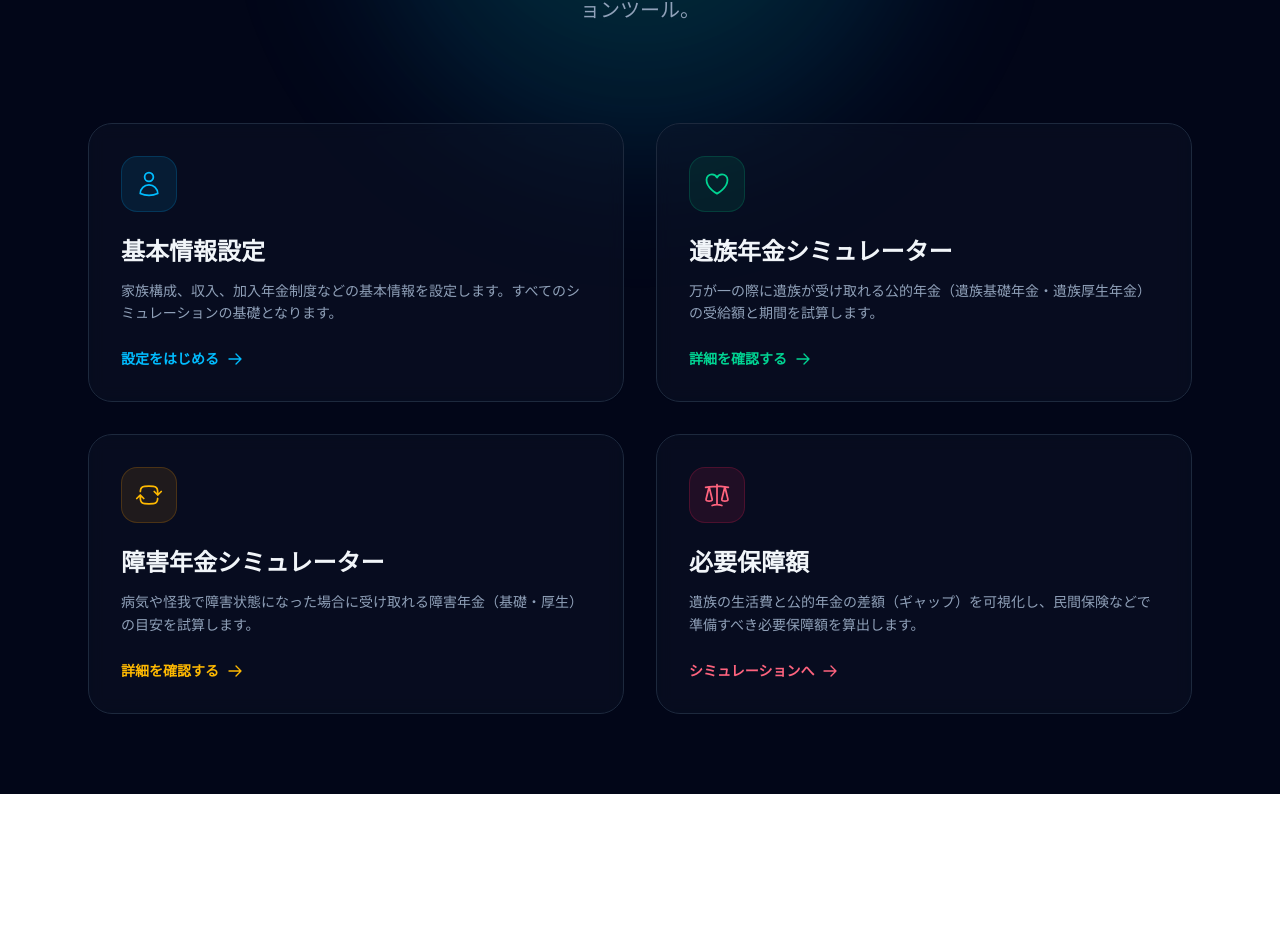
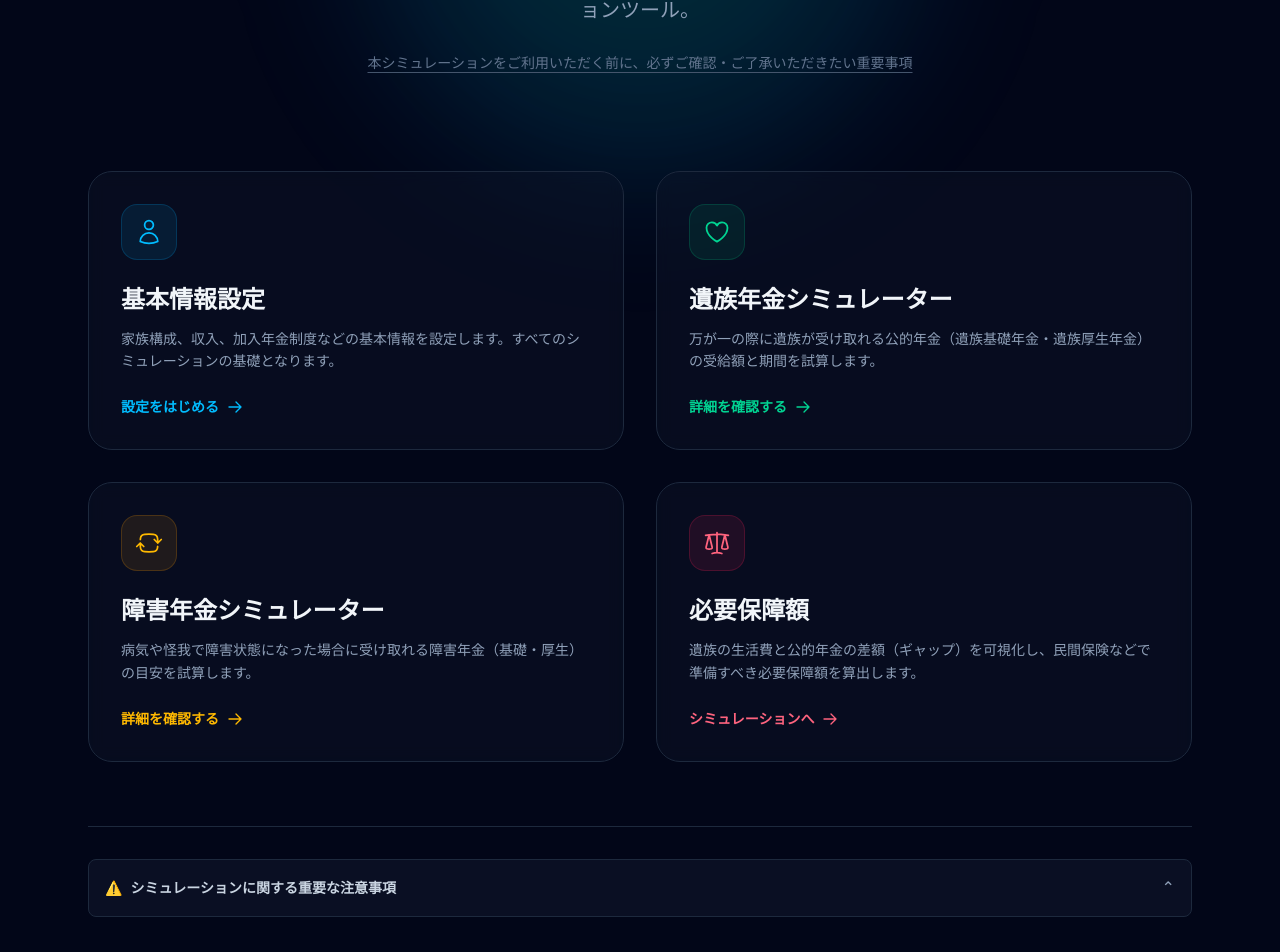
Before and after one commit to dadjfancrypto/LPC, a Next.js app: page / in a window 1280 px wide. Shown: the part 365-1317 px from the top of the page. Before the commit the page ends 1159 px from the top, so only its background shows below. Built offline with nearby package versions, Linux system fonts and the light colour scheme.

Commit message:
追加: SimulationDisclaimerコンポーネントとTOPページへのリンク実装

```diff
--- a/app/page.tsx
+++ b/app/page.tsx
@@ -1,8 +1,22 @@
 'use client';
 
+import { useState } from 'react';
 import Link from 'next/link';
+import SimulationDisclaimer from '../components/SimulationDisclaimer';
 
 export default function Home() {
+  const [showDisclaimer, setShowDisclaimer] = useState(false);
+
+  const handleDisclaimerClick = () => {
+    setShowDisclaimer(true);
+    // スクロールしてコンポーネントを表示
+    setTimeout(() => {
+      const element = document.getElementById('disclaimer-section');
+      if (element) {
+        element.scrollIntoView({ behavior: 'smooth', block: 'start' });
+      }
+    }, 100);
+  };
   return (
     <div className="min-h-screen bg-slate-950 text-slate-100 font-sans selection:bg-sky-500/30">
       <main className="max-w-6xl mx-auto px-6 py-20">
@@ -27,6 +41,14 @@ export default function Home() {
               将来の不確実性に、確かな備えを。<br className="hidden md:block" />
               公的年金と必要保障額を可視化する、プロフェッショナルなシミュレーションツール。
             </p>
+            <div className="mt-6">
+              <button
+                onClick={handleDisclaimerClick}
+                className="text-slate-500 hover:text-slate-400 text-sm transition-colors duration-200 underline underline-offset-4 decoration-slate-600 hover:decoration-slate-500"
+              >
+                本シミュレーションをご利用いただく前に、必ずご確認・ご了承いただきたい重要事項
+              </button>
+            </div>
           </div>
         </header>
 
@@ -140,6 +162,11 @@ export default function Home() {
             </div>
           </Link>
         </div>
+
+        {/* Simulation Disclaimer Section */}
+        <div id="disclaimer-section" className="mt-16">
+          <SimulationDisclaimer isOpen={showDisclaimer} onToggle={() => setShowDisclaimer(!showDisclaimer)} />
+        </div>
       </main>
     </div>
   );
--- /dev/null
+++ b/components/SimulationDisclaimer.tsx
@@ -0,0 +1,117 @@
+'use client';
+
+import { useState, useEffect, useRef } from 'react';
+
+interface SimulationDisclaimerProps {
+  isOpen?: boolean;
+  onToggle?: () => void;
+}
+
+export default function SimulationDisclaimer({ isOpen: externalIsOpen, onToggle }: SimulationDisclaimerProps) {
+  const [internalIsOpen, setInternalIsOpen] = useState(false);
+  const isOpen = externalIsOpen !== undefined ? externalIsOpen : internalIsOpen;
+  const detailsRef = useRef<HTMLDetailsElement>(null);
+
+  useEffect(() => {
+    if (externalIsOpen !== undefined && externalIsOpen && detailsRef.current) {
+      // すべてのdetails要素を開く
+      const allDetails = detailsRef.current.querySelectorAll('details');
+      allDetails.forEach((detail) => {
+        detail.open = true;
+      });
+    }
+  }, [externalIsOpen]);
+
+  const handleToggle = () => {
+    if (externalIsOpen === undefined) {
+      setInternalIsOpen((prev) => !prev);
+    }
+    if (onToggle) {
+      onToggle();
+    }
+  };
+
+  return (
+    <div className="disclaimer-container mt-12 pt-8 border-t border-slate-800">
+      <button
+        onClick={handleToggle}
+        className="w-full flex items-center justify-between mb-4 p-4 rounded-lg bg-slate-900/60 border border-slate-800 hover:border-slate-700 hover:bg-slate-900/80 transition-all duration-300"
+      >
+        <h3 className="text-sm font-semibold text-slate-300 flex items-center gap-2">
+          <span className="text-amber-400">⚠️</span>
+          シミュレーションに関する重要な注意事項
+        </h3>
+        <span className={`text-slate-400 transition-transform duration-300 ${isOpen ? 'rotate-180' : ''}`}>
+          ⌃
+        </span>
+      </button>
+
+      {isOpen && (
+        <div ref={detailsRef} className="space-y-4">
+          <p className="text-xs text-slate-400 leading-relaxed">
+            このシミュレーションは、お客様の保障の現状を概算で把握し、保険提案のたたき台を作成するためのものです。実際の公的給付額や将来の必要額とは異なる場合がありますので、必ず以下の点をご理解のうえご参照ください。
+          </p>
+
+          <div className="space-y-3">
+            {/* 1. 概算・現状ベースの計算に関する注意 */}
+            <details className="p-4 bg-slate-900/40 border border-slate-800 rounded-lg hover:border-slate-700 transition-colors">
+              <summary className="font-medium text-slate-300 cursor-pointer list-none flex items-center justify-between">
+                <span>1. 概算・現状ベースの計算に関する注意</span>
+                <span className="text-slate-500 text-xs">⌃</span>
+              </summary>
+              <ul className="list-disc pl-5 mt-3 text-xs text-slate-400 space-y-2 leading-relaxed">
+                <li>
+                  <strong className="text-slate-300">【現在の情報に基づく概算です】</strong> 本シミュレーションは、「現在の生活状況、現在の給与水準」に基づいて計算しています。将来の昇給、退職金、企業年金、その他の資産の増加などは一切反映されておりません。
+                </li>
+                <li>
+                  <strong className="text-slate-300">【物価上昇率・金利は考慮していません】</strong> 将来の物価上昇（インフレ）や金利の変動は考慮していません。このため、将来の「不足額」は、物価上昇の影響を受けてさらに大きくなる可能性があります。
+                </li>
+                <li>
+                  <strong className="text-slate-300">【概算の計算式を適用しています】</strong> 入力された「年収」を基に、公的年金制度上の「平均報酬月額」を推定し、計算式に当てはめて公的給付額を算出しています。実際の受給額は、加入期間、保険料納付状況によって必ず異なります。
+                </li>
+                <li>
+                  <strong className="text-slate-300">【加入期間の特例に関する注意】</strong> 遺族年金および障害年金の給付額計算において、年金加入期間が25年（300カ月）未満の場合は特例として300カ月と見なして計算していますが、実際の受給資格や金額は、個別の加入履歴に基づき日本年金機構が決定します。
+                </li>
+              </ul>
+            </details>
+
+            {/* 2. 公的給付の変動に関する注意 */}
+            <details className="p-4 bg-slate-900/40 border border-slate-800 rounded-lg hover:border-slate-700 transition-colors">
+              <summary className="font-medium text-slate-300 cursor-pointer list-none flex items-center justify-between">
+                <span>2. 公的給付の変動に関する注意</span>
+                <span className="text-slate-500 text-xs">⌃</span>
+              </summary>
+              <ul className="list-disc pl-5 mt-3 text-xs text-slate-400 space-y-2 leading-relaxed">
+                <li>
+                  <strong className="text-slate-300">【将来の制度改正リスク】</strong> 公的年金や児童手当、児童扶養手当などの公的給付制度は、将来的に改正される可能性があります。改正された場合、このシミュレーションで算出した給付額とは異なる金額となる可能性があります。
+                </li>
+                <li>
+                  <strong className="text-slate-300">【お客様の加入時期により給付額が変わります】</strong> 遺族年金や障害年金の受給金額は、過去の年金加入期間や厚生年金への加入時期によって細かく変動します。
+                </li>
+                <li>
+                  <strong className="text-slate-300">【所得制限による変動】</strong> 児童扶養手当や公的年金には、遺族となる方の所得に応じた制限があります。個別の所得状況によっては給付額が変動します。
+                </li>
+              </ul>
+            </details>
+
+            {/* 3. その他（最終確認事項） */}
+            <details className="p-4 bg-slate-900/40 border border-slate-800 rounded-lg hover:border-slate-700 transition-colors">
+              <summary className="font-medium text-slate-300 cursor-pointer list-none flex items-center justify-between">
+                <span>3. その他（最終確認事項）</span>
+                <span className="text-slate-500 text-xs">⌃</span>
+              </summary>
+              <ul className="list-disc pl-5 mt-3 text-xs text-slate-400 space-y-2 leading-relaxed">
+                <li>
+                  <strong className="text-slate-300">【保険商品の選定は最終判断ではありません】</strong> このシミュレーション結果は、お客様に「必要な保障額」という目標額を提示するものであり、特定の保険商品への加入を推奨するものではありません。
+                </li>
+                <li>
+                  <strong className="text-slate-300">【最終確認は年金機構へ】</strong> 遺族年金や障害年金などの公的給付の正確な受給資格や金額については、必ず<strong className="text-slate-200">日本年金機構</strong>にご確認ください。
+                </li>
+              </ul>
+            </details>
+          </div>
+        </div>
+      )}
+    </div>
+  );
+}
```
